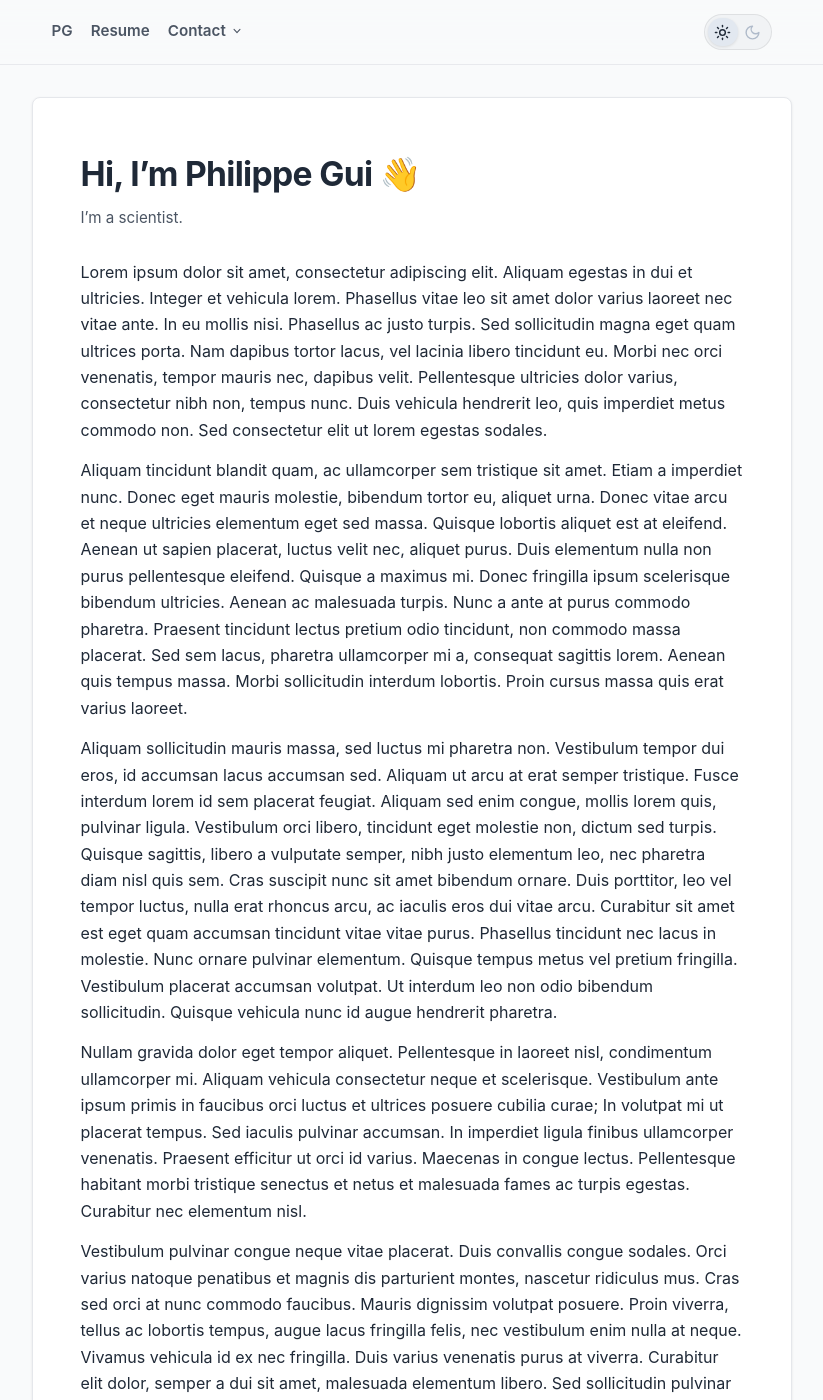
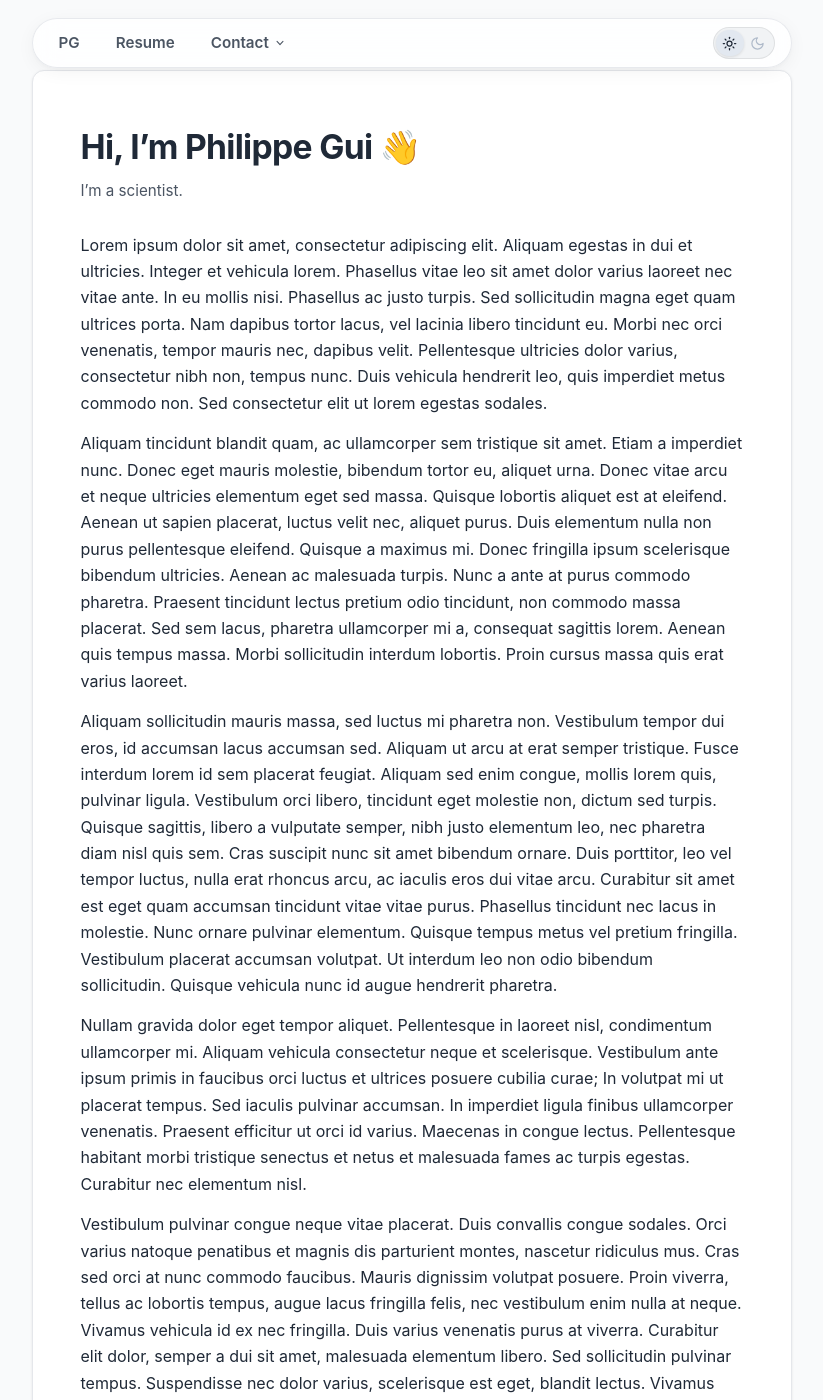
Before and after one commit to philippegui/website, a Jekyll site: the page built from index.md, in a window 1280 px wide and 1400 px high. Shown: the whole window, without its empty margins (221-1044 px from the left). Built offline with Jekyll 4.4.1, drawn with Linux system fonts in a browser that asks for light colours.

Commit message:
Convert navigation bar to floating frosted pill design

```diff
--- a/_layouts/default.html
+++ b/_layouts/default.html
@@ -25,9 +25,10 @@
       --bg: #f9fafb;
       --card-bg: #ffffff;
       --accent: #2563eb;
-      --header-bg: rgba(249, 250, 251, 0.82);
-      --header-border: rgba(229, 231, 235, 0.85);
+      --header-bg: rgba(255, 255, 255, 0.82);
+      --header-border: rgba(229, 231, 235, 0.9);
       --tag-bg: #f3f4f6;
+      --nav-shadow: 0 4px 20px -2px rgba(0, 0, 0, 0.06), 0 2px 6px -1px rgba(0, 0, 0, 0.04);
     }
 
     /* Dark Mode Variables */
@@ -38,9 +39,10 @@
       --bg: #111827;
       --card-bg: #1f2937;
       --accent: #60a5fa;
-      --header-bg: rgba(17, 24, 39, 0.82);
-      --header-border: rgba(55, 65, 81, 0.85);
+      --header-bg: rgba(31, 41, 55, 0.82);
+      --header-border: rgba(55, 65, 81, 0.9);
       --tag-bg: #374151;
+      --nav-shadow: 0 4px 20px -2px rgba(0, 0, 0, 0.4), 0 2px 6px -1px rgba(0, 0, 0, 0.3);
     }
 
     /* Lock viewport width across short and long pages */
@@ -61,32 +63,41 @@
       transition: background-color 0.2s ease, color 0.2s ease;
     }
 
-    /* --- Frosted Glass Sticky Header --- */
+    /* --- Floating Frosted Sticky Navigation Bar --- */
     header.site-header {
       position: sticky;
-      top: 0;
+      top: 18px;
       z-index: 100;
       width: 100%;
-      background: var(--header-bg);
-      backdrop-filter: blur(12px);
-      -webkit-backdrop-filter: blur(12px);
-      border-bottom: 1px solid var(--header-border);
-      transition: background 0.2s ease, border-color 0.2s ease;
+      background: transparent;
+      border-bottom: none;
+      pointer-events: none; /* Let clicks in outer gaps pass through */
+      display: flex;
+      justify-content: center;
+      padding: 0 20px;
     }
 
     .nav-inner {
+      width: 100%;
       max-width: 760px;
-      margin: 0 auto;
-      padding: 14px 20px;
+      padding: 8px 16px;
       display: flex;
       align-items: center;
       justify-content: space-between;
+      pointer-events: auto; /* Re-enable clicks on the floating pill */
+      background: var(--header-bg);
+      backdrop-filter: blur(14px);
+      -webkit-backdrop-filter: blur(14px);
+      border: 1px solid var(--header-border);
+      border-radius: 9999px;
+      box-shadow: var(--nav-shadow);
+      transition: background-color 0.2s ease, border-color 0.2s ease, box-shadow 0.2s ease;
     }
 
     .nav-bar {
       display: flex;
       align-items: center;
-      gap: 18px;
+      gap: 16px;
     }
 
     .nav-bar a {
@@ -94,16 +105,16 @@
       text-decoration: none;
       font-weight: 600;
       font-size: 0.95rem;
-      padding-top: 4px;
-      padding-bottom: 4px;
-      border-bottom: 2px solid transparent;
-      transition: color 0.15s ease, border-color 0.15s ease;
+      padding: 6px 10px;
+      border-radius: 9999px;
+      transition: color 0.15s ease, background-color 0.15s ease;
       line-height: 1;
     }
 
     .nav-bar a:hover {
       color: var(--accent);
-      border-bottom-color: var(--accent);
+      background-color: var(--tag-bg);
+      border-bottom: none;
     }
 
     /* --- Nav Dropdown Styles --- */
@@ -121,20 +132,19 @@
       cursor: pointer;
       font-weight: 600;
       font-size: 0.95rem;
-      padding-top: 4px;
-      padding-bottom: 4px;
-      border-bottom: 2px solid transparent;
+      padding: 6px 10px;
+      border-radius: 9999px;
       display: inline-flex;
       align-items: center;
       gap: 4px;
       line-height: 1;
-      transition: color 0.15s ease, border-color 0.15s ease;
+      transition: color 0.15s ease, background-color 0.15s ease;
     }
 
     .dropdown-trigger:hover,
     .nav-dropdown:hover .dropdown-trigger {
       color: var(--accent);
-      border-bottom-color: var(--accent);
+      background-color: var(--tag-bg);
     }
 
     .dropdown-caret {
@@ -145,32 +155,32 @@
       transform: rotate(180deg);
     }
 
-    /* Floating Dropdown Card with Frosted Backdrop */
+    /* Floating Dropdown Card */
     .dropdown-menu {
       display: none;
       position: absolute;
       top: 100%;
       left: 0;
-      margin-top: 12px;
+      margin-top: 10px;
       min-width: 175px;
       background: var(--card-bg);
       border: 1px solid var(--border);
-      border-radius: 8px;
+      border-radius: 12px;
       padding: 6px;
-      box-shadow: 0 4px 14px rgba(0, 0, 0, 0.08);
+      box-shadow: 0 8px 24px rgba(0, 0, 0, 0.12);
       z-index: 150;
-      backdrop-filter: blur(8px);
-      -webkit-backdrop-filter: blur(8px);
+      backdrop-filter: blur(12px);
+      -webkit-backdrop-filter: blur(12px);
     }
 
     /* Invisible hover bridge */
     .dropdown-menu::before {
       content: "";
       position: absolute;
-      top: -14px;
+      top: -12px;
       left: 0;
       width: 100%;
-      height: 14px;
+      height: 12px;
     }
 
     .nav-dropdown:hover .dropdown-menu,
@@ -188,7 +198,7 @@
       text-decoration: none;
       font-size: 0.9rem;
       font-weight: 500;
-      border-radius: 6px;
+      border-radius: 8px;
       border-bottom: none !important;
       transition: background-color 0.15s ease, color 0.15s ease;
       line-height: 1.4;
@@ -197,7 +207,6 @@
     .dropdown-menu a:hover {
       background-color: var(--tag-bg);
       color: var(--accent);
-      border-bottom-color: transparent !important;
     }
 
     .dropdown-icon {
@@ -220,15 +229,15 @@
     /* --- Segmented Theme Pill Switch --- */
     .theme-switch {
       position: relative;
-      width: 68px;
-      height: 36px;
+      width: 62px;
+      height: 32px;
       border-radius: 9999px;
       background-color: #f1f3f5;
       border: 1px solid rgba(0, 0, 0, 0.08);
       display: flex;
       align-items: center;
       justify-content: space-between;
-      padding: 3px;
+      padding: 2px;
       cursor: pointer;
       outline: none;
       transition: background-color 0.25s ease, border-color 0.25s ease;
@@ -239,10 +248,10 @@
     /* Sliding pill indicator */
     .switch-thumb {
       position: absolute;
-      top: 3px;
-      left: 3px;
-      width: 30px;
-      height: 28px;
+      top: 2px;
+      left: 2px;
+      width: 28px;
+      height: 26px;
       border-radius: 9999px;
       background-color: #e2e8f0;
       box-shadow: 0 1px 3px rgba(0, 0, 0, 0.1);
@@ -253,16 +262,16 @@
     .switch-icon {
       position: relative;
       z-index: 2;
-      width: 30px;
-      height: 28px;
+      width: 28px;
+      height: 26px;
       display: flex;
       align-items: center;
       justify-content: center;
     }
 
     .switch-icon svg {
-      width: 17px;
-      height: 17px;
+      width: 15px;
+      height: 15px;
       transition: stroke 0.25s ease, opacity 0.25s ease;
     }
 
@@ -282,7 +291,7 @@
     }
 
     [data-theme="dark"] .switch-thumb {
-      transform: translateX(30px);
+      transform: translateX(28px);
       background-color: #26334d;
       box-shadow: 0 1px 3px rgba(0, 0, 0, 0.4);
     }
@@ -300,10 +309,10 @@
     /* --- Main Content Container --- */
     .container {
       max-width: 760px;
-      margin: 32px auto 60px auto;
+      margin: 20px auto 60px auto;
       background: var(--card-bg);
       padding: 48px;
-      border-radius: 8px;
+      border-radius: 12px;
       border: 1px solid var(--border);
       box-shadow: 0 1px 3px rgba(0,0,0,0.08);
       transition: background 0.2s ease, border-color 0.2s ease;
@@ -413,7 +422,7 @@
       font-size: 0.94rem;
     }
 
-    /* Method 1: Remove bullet disc and margin when a list item contains backtick badge pills */
+    /* Remove bullet disc and margin when a list item contains backtick badge pills */
     .content-area ul:has(code) {
       list-style: none;
       margin-left: 0;
@@ -463,7 +472,7 @@
 </head>
 <body>
 
-  <!-- Sticky frosted glass navigation bar -->
+  <!-- Floating frosted sticky header -->
   <header class="site-header">
     <div class="nav-inner">
       {% include navigation.html %}
```
